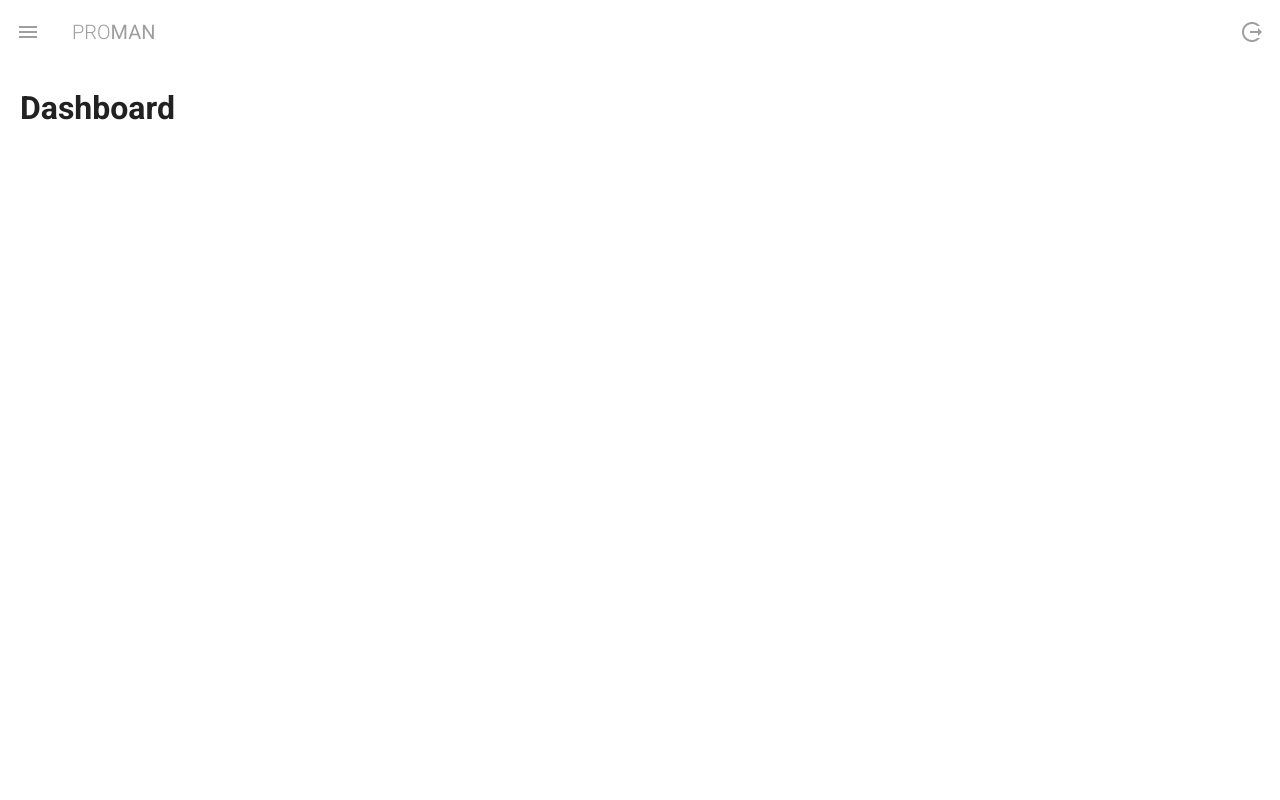
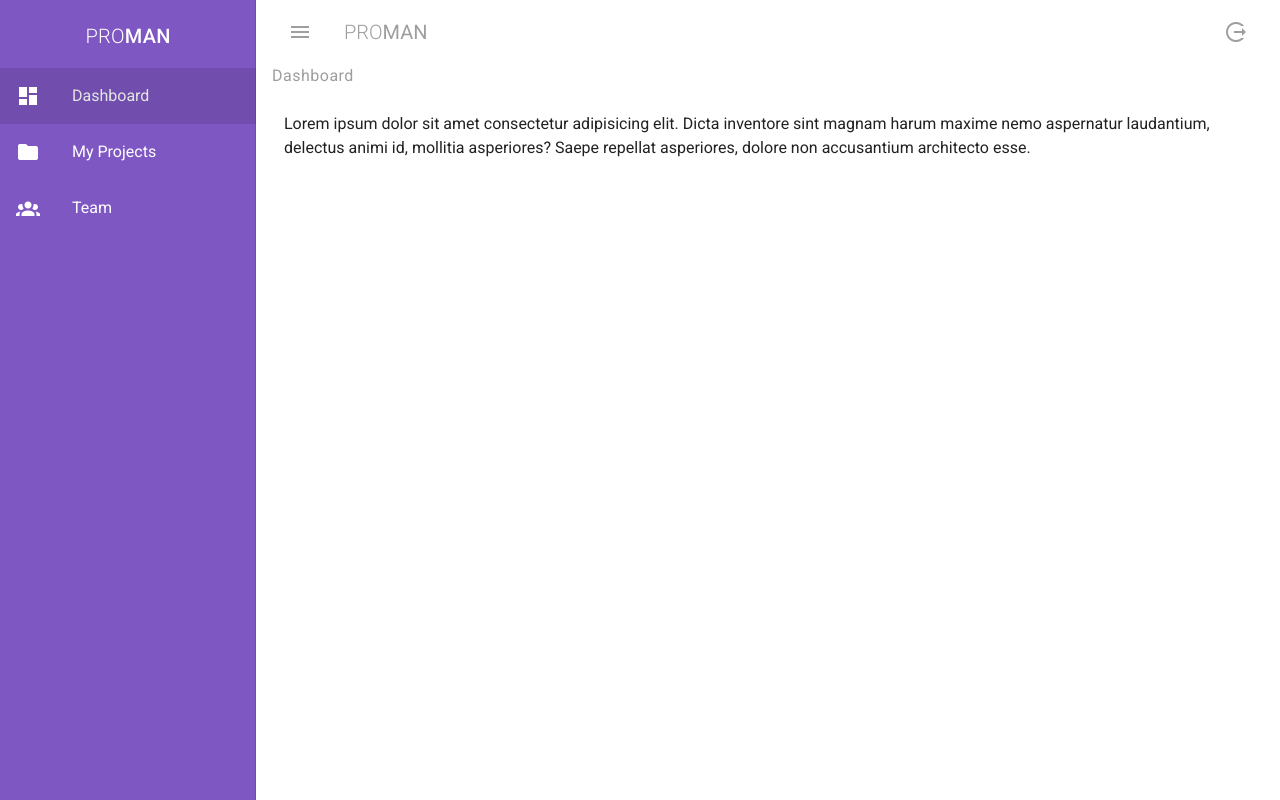
Before and after one commit to sametkoyuncu/project-manager-with-vuetify, a Vue app: page / in a window 1280 px wide. Built offline with nearby package versions, Linux system fonts and the light colour scheme.

Commit message:
After padding and margin

```diff
--- a/src/App.vue
+++ b/src/App.vue
@@ -1,7 +1,9 @@
 <template>
-  <v-app>
-    <Navbar />
-    <router-view />
+  <v-app class="grey lighten-4">
+    <v-content class="mx-4">
+      <Navbar />
+      <router-view></router-view>
+    </v-content>
   </v-app>
 </template>
 
--- a/src/components/Navbar.vue
+++ b/src/components/Navbar.vue
@@ -28,9 +28,9 @@
           <span class="font-weight-light">Pro</span>
           <span>Man</span>
         </v-list-item-title>
-        <v-btn icon flat color="white" @click="drawer = !drawer">
+        <!-- <v-btn icon flat color="white" @click="drawer = !drawer">
           <v-icon>mdi-chevron-left</v-icon>
-        </v-btn>
+        </v-btn> -->
       </v-list-item>
       <v-list>
         <v-list-item-group>
@@ -39,7 +39,6 @@
             :key="key"
             router
             :to="link.route"
-            @click="drawer = !drawer"
           >
             <v-list-item-icon>
               <v-icon class="white--text">{{ link.icon }}</v-icon>
@@ -60,7 +59,7 @@
 export default {
   data() {
     return {
-      drawer: false,
+      drawer: true,
       links: [
         { icon: 'mdi-view-dashboard', text: 'Dashboard', route: '/' },
         { icon: 'mdi-folder', text: 'My Projects', route: '/projects' },
--- a/src/views/Dashboard.vue
+++ b/src/views/Dashboard.vue
@@ -1,5 +1,15 @@
 <template>
-  <h1 class="font-weight-bold ma-5">Dashboard</h1>
+  <div class="projects">
+    <h1 class="body-1 grey--text">Dashboard</h1>
+    <v-container class="my-3">
+      <p>
+        Lorem ipsum dolor sit amet consectetur adipisicing elit. Dicta inventore
+        sint magnam harum maxime nemo aspernatur laudantium, delectus animi id,
+        mollitia asperiores? Saepe repellat asperiores, dolore non accusantium
+        architecto esse.
+      </p>
+    </v-container>
+  </div>
 </template>
 
 <script>
--- a/src/views/Projects.vue
+++ b/src/views/Projects.vue
@@ -1,5 +1,8 @@
 <template>
-  <h1 class="font-weight-bold ma-5">Projects</h1>
+  <div class="projects">
+    <h1 class="body-1 grey--text">Projects</h1>
+    <v-container class="my-3">content</v-container>
+  </div>
 </template>
 
 <script>
--- a/src/views/Team.vue
+++ b/src/views/Team.vue
@@ -1,5 +1,8 @@
 <template>
-  <h1 class="font-weight-bold ma-5">Team</h1>
+  <div class="projects">
+    <h1 class="body-1 grey--text">Team</h1>
+    <v-container class="my-3">content</v-container>
+  </div>
 </template>
 
 <script>
```
